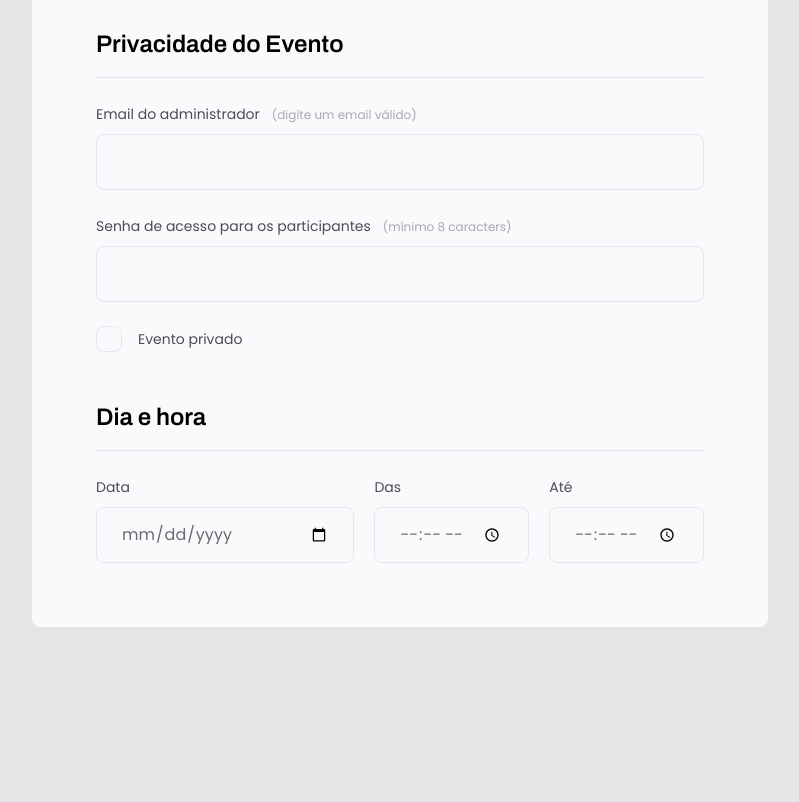
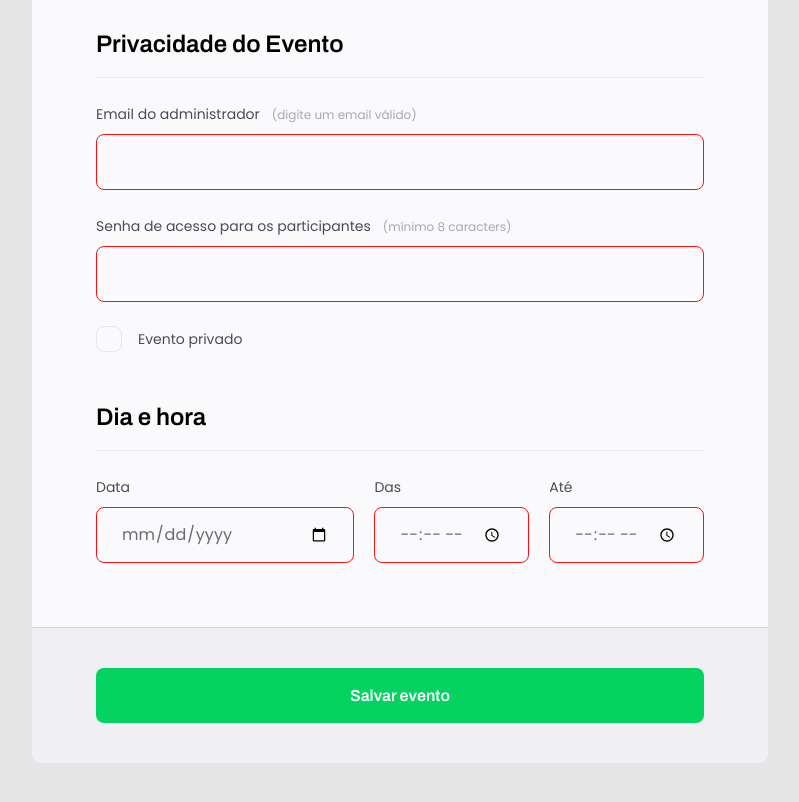
Before and after one commit to alemon-ice/explorer, a plain HTML site: page stage-03/proj-01/index.html in a window 1280 px wide. Shown: the part 1080-1882 px from the top of the page, without its empty margins (240-1039 px from the left). Before the commit the page ends 1707 px from the top, so only its background shows below. Drawn offline with Linux system fonts and the light colour scheme.

Commit message:
stage-03 - proj-01: Finalizing the form

```diff
--- a/stage-03/proj-01/index.html
+++ b/stage-03/proj-01/index.html
@@ -17,24 +17,24 @@
             <h1>Crie e compartilhe seu evento</h1>
             <p>O primeiro passo é preencher esse formulário de inscrição</p>
         </header>
-        <form action="">
+        <form id="my-form">
             <fieldset>
                 <div class="fieldset-wrapper">
                     <legend>Informações do Evento</legend>
 
                     <div class="input-wrapper">
                         <label for="event-title">Título do evento<span>(mínimo 8 caracteres)</span></label>
-                        <input type="text" id="event-title">
+                        <input type="text" id="event-title" required minlength="8">
                     </div>
 
                     <div class="input-wrapper">
                         <label for="event-link">Link do evento<span>(comece com https://)</span></label>
-                        <input type="url" id="event-link">
+                        <input type="url" id="event-link" required>
                     </div>
 
                     <div class="input-wrapper">
                         <label for="event-whatsapp">Whatsapp para contato<span>(somente números)</span></label>
-                        <input type="number" id="event-whatsapp">
+                        <input type="number" id="event-whatsapp" required>
                     </div>
 
                     <div class="input-wrapper">
@@ -44,7 +44,7 @@
 
                     <div class="input-wrapper">
                         <label for="event-category">Categoria</label>
-                        <select id="event-category">
+                        <select id="event-category" required>
                             <option value="live">Ao vivo</option>
                             <option value="podcast">Podcast</option>
                             <option value="mentorship">Mentoria</option>
@@ -59,12 +59,12 @@
 
                     <div class="input-wrapper">
                         <label for="event-email">Email do administrador<span>(digite um email válido)</span></label>
-                        <input type="email" id="event-email">
+                        <input type="email" id="event-email" required>
                     </div>
 
                     <div class="input-wrapper">
                         <label for="event-password">Senha de acesso para os participantes<span>(mínimo 8 caracters)</span></label>
-                        <input type="password" id="event-password">
+                        <input type="password" id="event-password" required minlength="8">
                     </div>
 
                     <div class="checkbox-wrapper">
@@ -81,22 +81,25 @@
                     <div class="col-3">
                         <div class="input-wrapper">
                             <label for="event-date">Data</label>
-                            <input type="date" id="event-date">
+                            <input type="date" id="event-date" required>
                         </div>
 
                         <div class="input-wrapper">
                             <label for="event-begin">Das</label>
-                            <input type="time" id="event-begin">
+                            <input type="time" id="event-begin" required>
                         </div>
 
                         <div class="input-wrapper">
                             <label for="event-end">Até</label>
-                            <input type="time" id="event-end">
+                            <input type="time" id="event-end" required>
                         </div>
                     </div>
                 </div>
             </fieldset>
         </form>
+        <footer>
+            <input class="button" type="submit" form="my-form" value="Salvar evento">
+        </footer>
     </div>
 </body>
 </html>
--- a/stage-03/proj-01/style.css
+++ b/stage-03/proj-01/style.css
@@ -55,7 +55,7 @@ header p {
 form {
     margin-top: 38px;
     background: #FAFAFC;
-    border-radius: 8px;
+    border-radius: 8px 8px 0 0;
     min-height: 300px;
 
     padding: 64px;
@@ -187,3 +187,39 @@ fieldset legend {
 .checkbox-wrapper input:focus + label::before {
     outline: 2px solid black;
 }
+
+footer {
+    background: #F0F0F4;
+    height: 136px;
+
+    display: flex;
+    flex-direction: column;
+    padding: 40px 64px;
+
+    margin-bottom: 100px;
+
+    border-radius: 0 0 8px 8px;
+    border-top: 1px solid #D6D6D6;
+}
+
+footer .button {
+    height: 56px;
+    background: #04D361;
+    border: 0;
+    border-radius: 8px;
+
+    font-family: 'Archivo', sans-serif;
+    font-weight: 600;
+    font-size: 16px;
+    line-height: 26px;
+
+    color: white;
+}
+
+footer .button:hover {
+    background: #08A04C;
+}
+
+input:invalid {
+    border: 1px solid #FF1010;
+}
```
